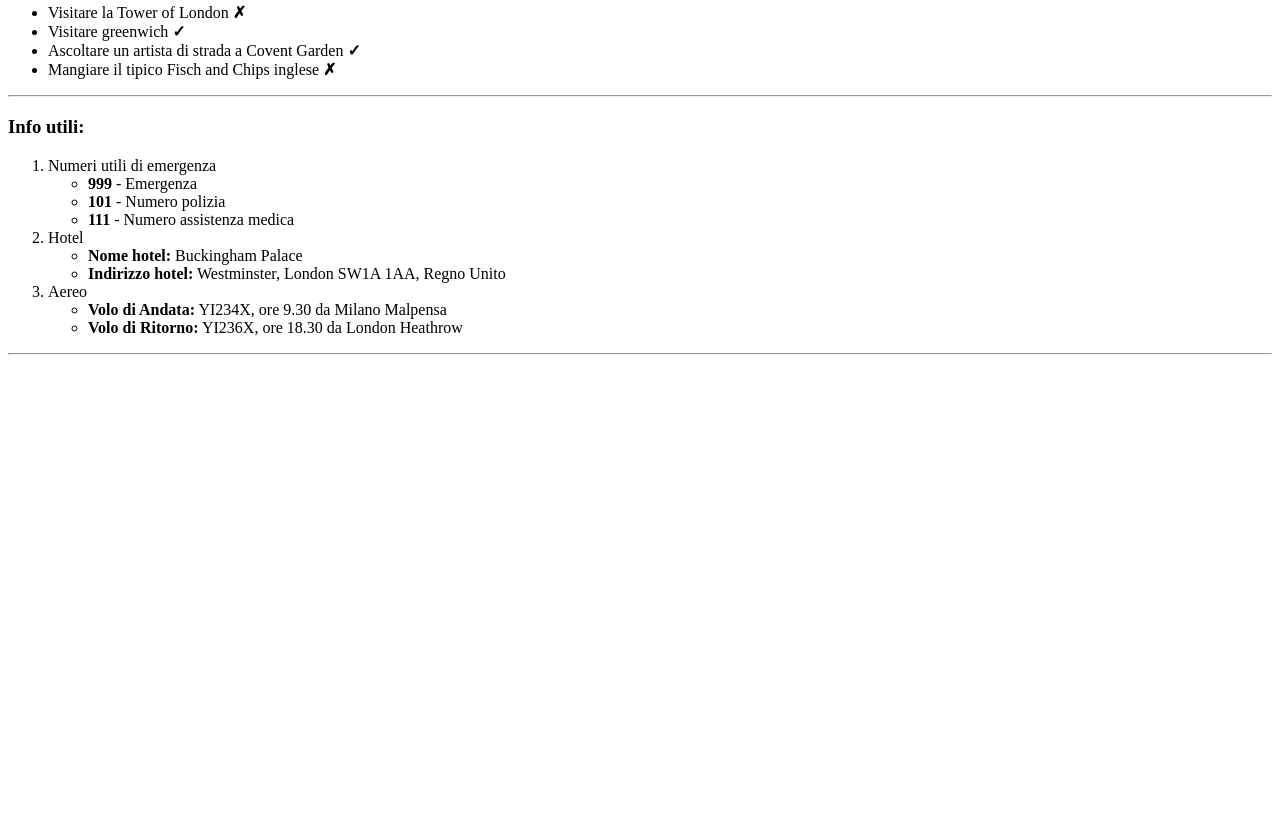
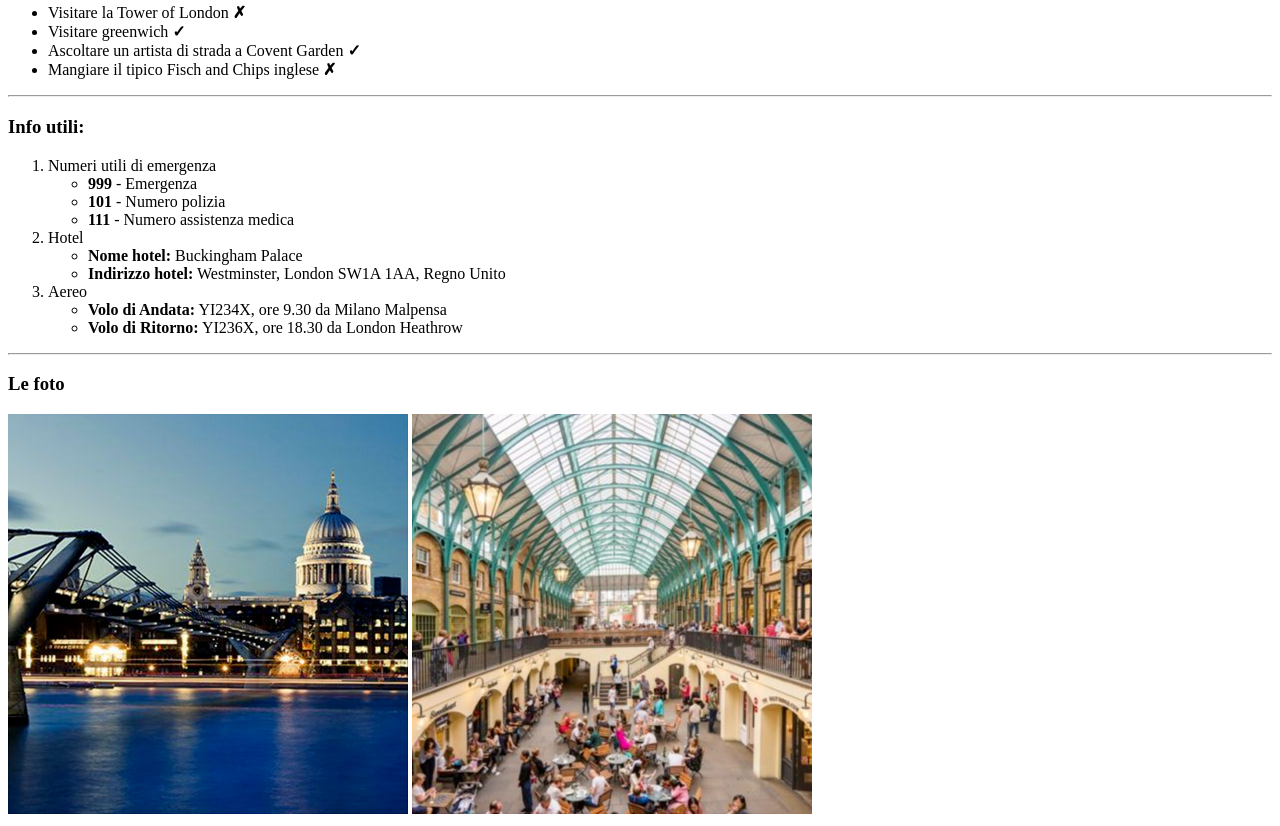
Before and after one commit to FloatIndex/html-london-trip, a plain HTML site: page index.html in a window 1280 px wide. Shown: the part 939-1765 px from the top of the page. Before the commit the page ends 1302 px from the top, so only its background shows below. Drawn offline with Linux system fonts and the light colour scheme.

Commit message:
footer completato

```diff
--- a/index.html
+++ b/index.html
@@ -126,6 +126,10 @@
 
     <footer>
         <!--fotografie del viaggio a piè pagina-->
+        <h3>Le foto</h3>
+
+        <img src="img/cattura-0.PNG">
+        <img src="img/cattura-1.PNG">
     </footer>
 </body>
 
```
Also changed, not shown: img/cattura-0.png (added), img/cattura-1.png (added).
